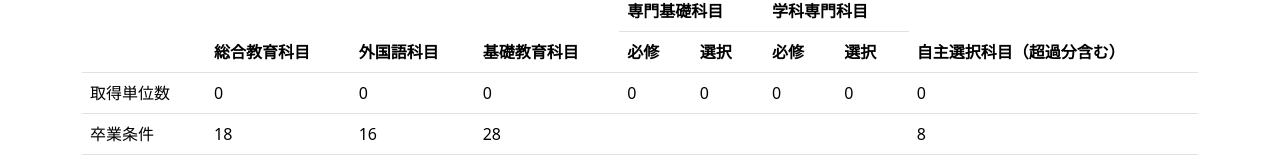
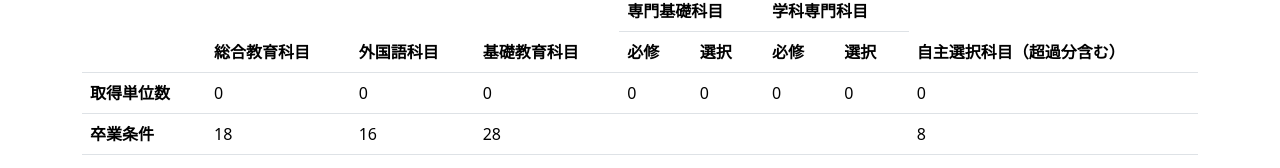
Before and after one commit to hal-shu-sato/ics-credit-calculator, a Next.js app: page / in a window 1280 px wide. Shown: the part 696-864 px from the top of the page. Built offline with nearby package versions, Linux system fonts and the light colour scheme.

Commit message:
ヘッダーセルに変更

```diff
--- a/src/app/calculator.tsx
+++ b/src/app/calculator.tsx
@@ -443,7 +443,7 @@ export default function Calculator() {
         </thead>
         <tbody>
           <tr>
-            <td>取得単位数</td>
+            <th>取得単位数</th>
             <td>{GECTotal}</td>
             <td>{langTotal}</td>
             <td>
@@ -459,7 +459,7 @@ export default function Calculator() {
             <td>{VECTotal}</td>
           </tr>
           <tr>
-            <td>卒業条件</td>
+            <th>卒業条件</th>
             <td>18</td>
             <td>16</td>
             <td>28</td>
```
